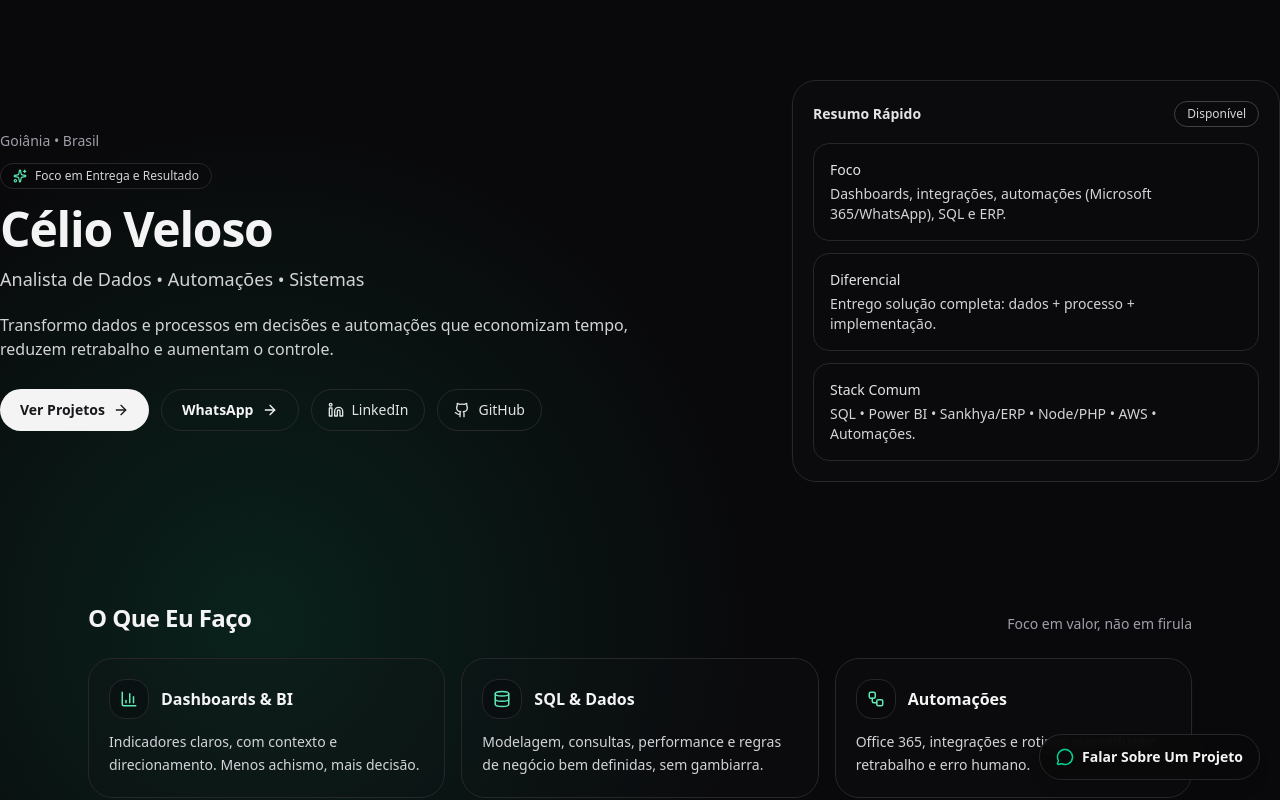
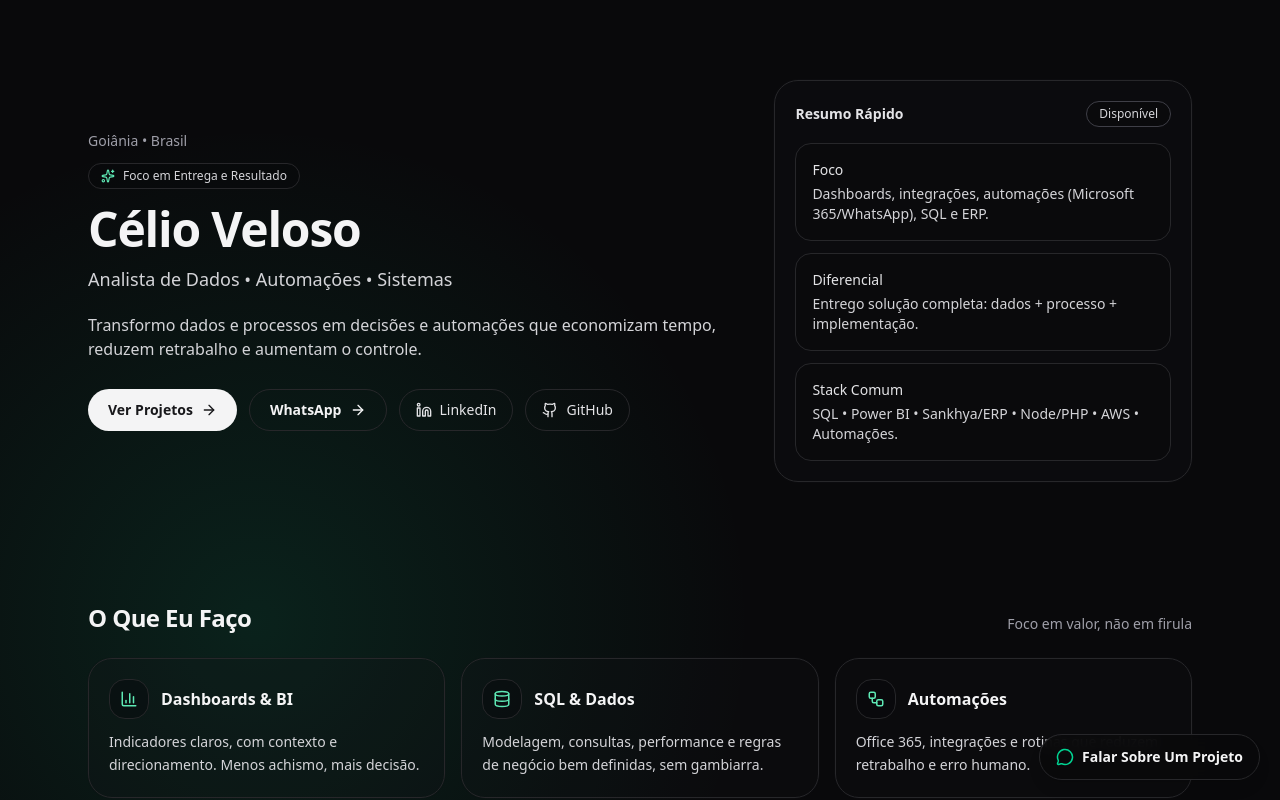
Before and after one commit to SrDoctorWhoo/CelioCV, a Next.js app: page / in a window 1280 px wide. Shown: the top 800 px of the page. Built offline with nearby package versions, Linux system fonts and the light colour scheme.

Commit message:
arrumei o bug do layout2

```diff
--- a/src/app/page.tsx
+++ b/src/app/page.tsx
@@ -13,7 +13,8 @@
   return (
     <>
       {/* HERO pode ficar full */}
-      <Hero />
+      <div className="mx-auto max-w-6xl px-4 md:px-6">
+      <Hero /></div>
 
       {/* CONTAINER GLOBAL */}
       <div className="mx-auto max-w-6xl px-4 md:px-6">
```
